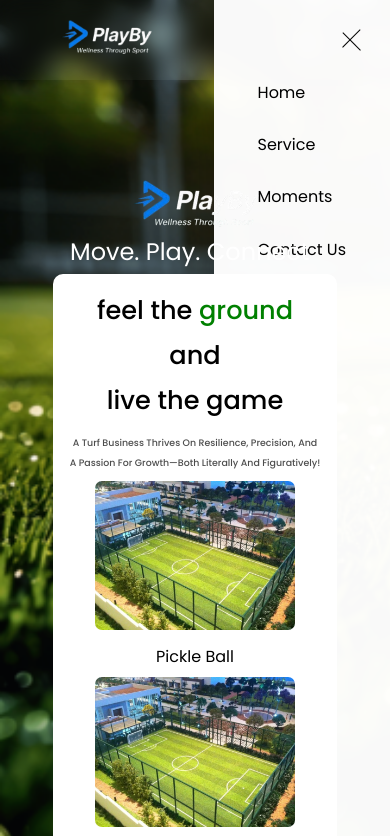
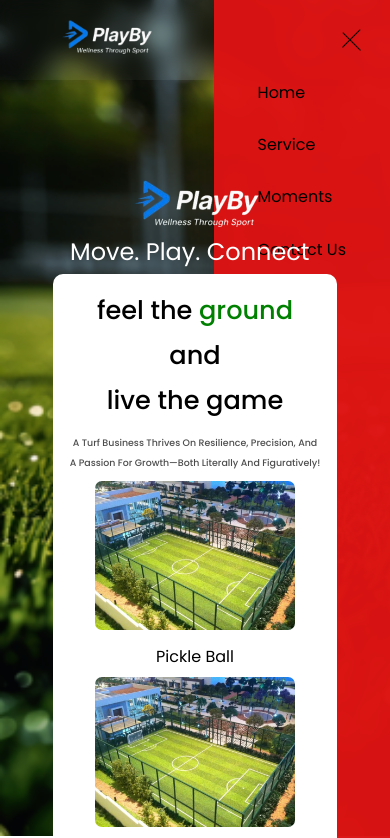
Before and after one commit to Barathkumar2006-dev/rea, a plain HTML site: page index.html in a window 390 px wide. Both pictures are taken after a click on the button 351 px from the left and 39 px from the top of the page. Shown: the top 838 px of the page. Drawn offline with nearby package versions, Linux system fonts and the light colour scheme; a web font is replaced by a local one.

Commit message:
style.css

```diff
--- a/style.css
+++ b/style.css
@@ -164,7 +164,7 @@ ul li a {
         top:0;
         right:0;
         padding:5rem 1.5rem;
-        background: rgba(255, 255, 255, 0.978); /* semi-transparent */
+        background: rgba(221, 19, 19, 0.978); /* semi-transparent */
         box-shadow: 0 4px 30px rgba(0, 0, 0, 0.21);
         backdrop-filter: blur(10px); /* frosted glass effect */
         -webkit-backdrop-filter: blur(10px); /* Safari support */
```
